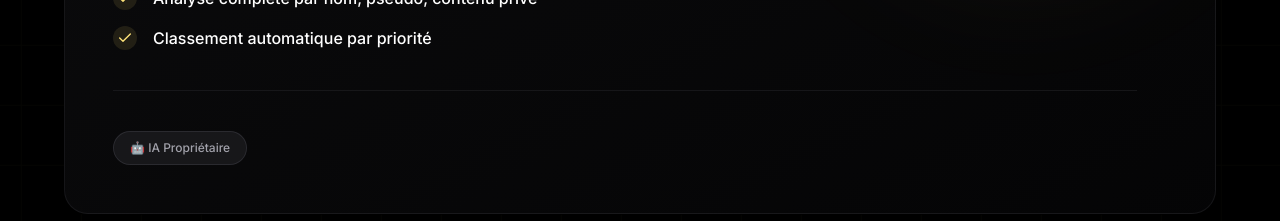
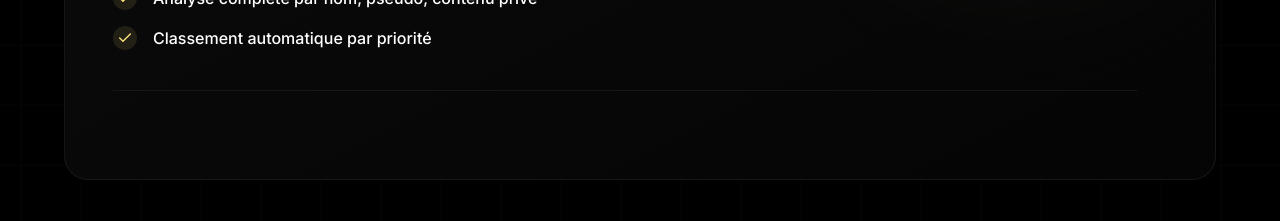
Before and after one commit to CRDEsk/content-flow-plus, a React (Vite) app: page / in a window 1280 px wide. Shown: the part 5840-6061 px from the top of the page. Built offline with nearby package versions, Linux system fonts and the light colour scheme; the HTML template or start-up script is replaced by a standard one.

Commit message:
Visual edit in Lovable

```diff
--- a/src/components/HowItWorksSection.tsx
+++ b/src/components/HowItWorksSection.tsx
@@ -112,9 +112,7 @@ const HowItWorksSection = () => {
 
               {/* Tech Stack Pills */}
               <div className="flex flex-wrap gap-2 mt-10 pt-10 border-t border-zinc-800/50">
-                <div className="px-4 py-2 rounded-full bg-zinc-800/50 border border-zinc-700/50 text-xs font-medium text-zinc-400">
-                  🤖 IA Propriétaire
-                </div>
+
 
 
               </div>
```
